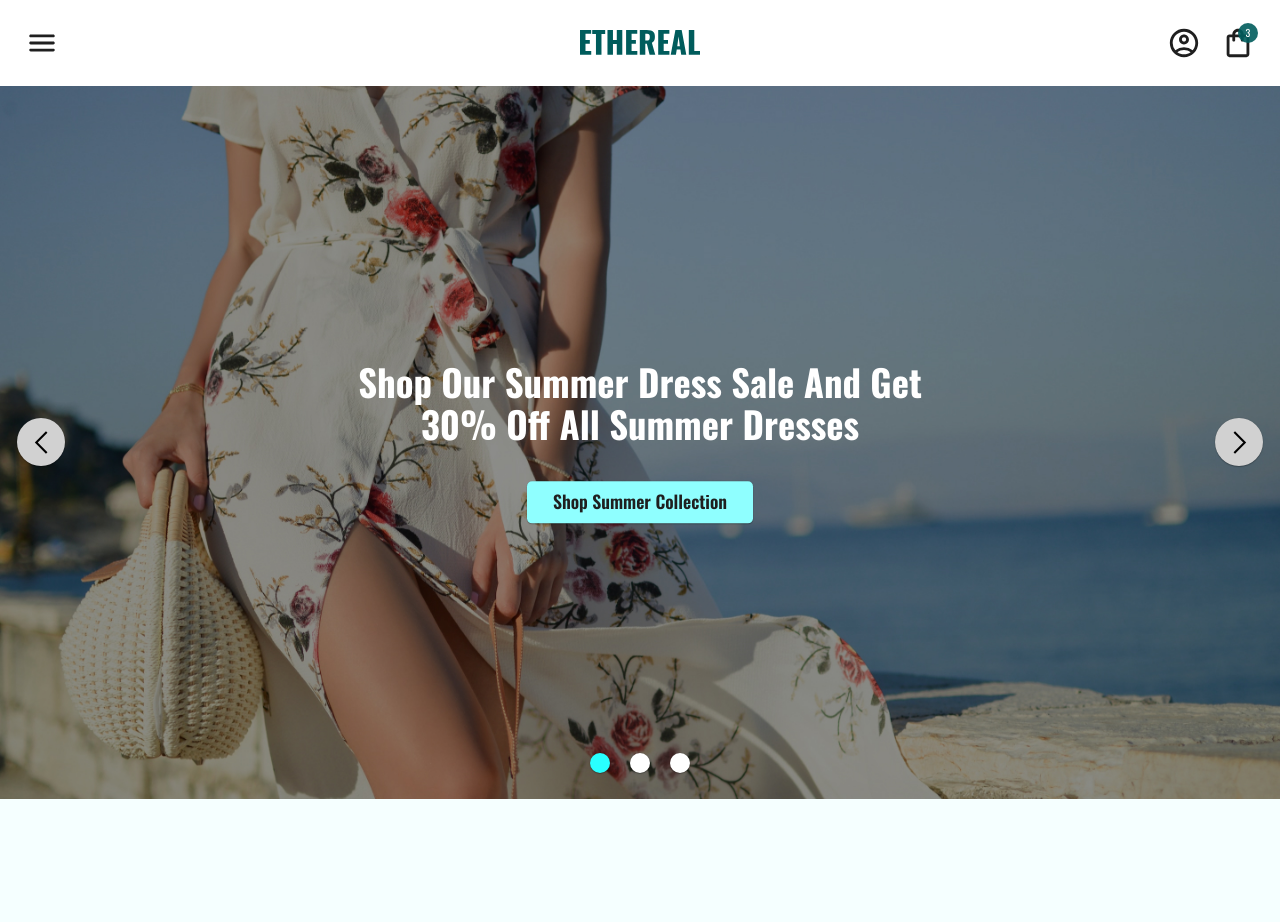
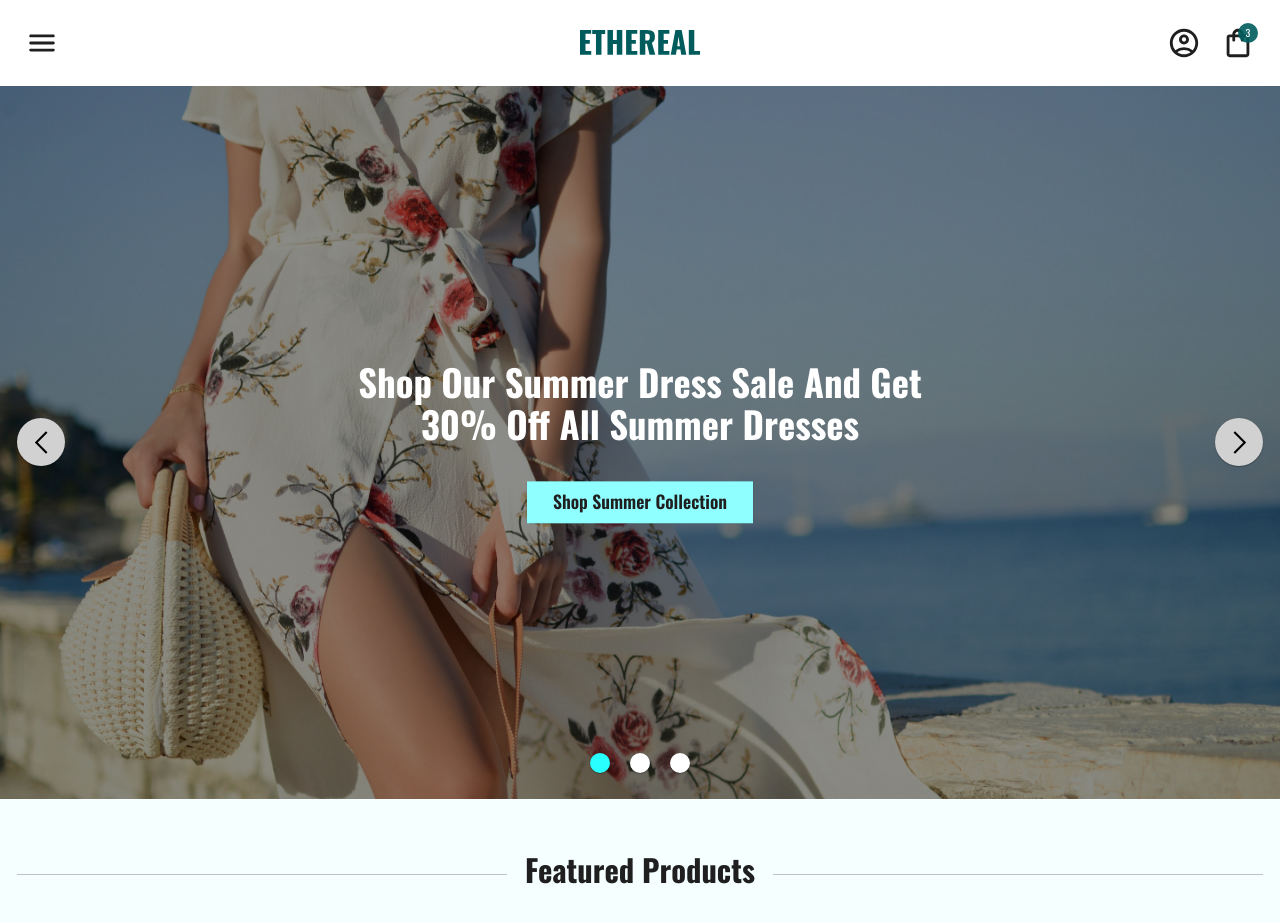
Before and after one commit to ZaidMarrie/ethereal-fashion-store, a Next.js app: page / in a window 1280 px wide. Shown: the top 922 px of the page. Before the commit the page ends 800 px from the top, so only its background shows below. Built offline with nearby package versions, Linux system fonts and the light colour scheme.

Commit message:
refactor: refactor styles to use variables instead

```diff
--- a/pages/index.js
+++ b/pages/index.js
@@ -13,6 +13,12 @@ export default function HomePage() {
 				<CarouselContextProvider>
 					<Carousel />
 				</CarouselContextProvider>
+
+				<div className="container">
+					<section className={styles.section}>
+						<h2 className="section-title">Featured Products</h2>
+					</section>
+				</div>
 			</Layout>
 		</>
 	);
--- a/styles/abstract/_effects.scss
+++ b/styles/abstract/_effects.scss
@@ -1,9 +1,12 @@
+@use "../utils/" as *;
+
 :root {
 	// Border Raduis
-	--rounded-100: 3px;
-	--rounded-200: 5px;
-	--rounded-300: 8px;
-	--rounded-400: 12px;
+	--rounded-100: rem(3);
+	--rounded-200: rem(5);
+	--rounded-300: rem(8);
+	--rounded-400: rem(12);
+	--rounded-full: 50%;
 
 	// Box Shadows
 	--shadow-100: 0px 1px 1px rgb(0 0 0 / 0.25), 0px 0px 1px rgb(31 31 31 / 0.3);
--- a/styles/base/_buttons.scss
+++ b/styles/base/_buttons.scss
@@ -8,7 +8,7 @@
 	text-transform: capitalize;
 	color: hsl(var(--clr-neutral-50));
 	padding: rem(12) rem(26);
-	border-radius: rem(5);
+	border-radius: var(--rounded-200);
 	background-color: hsl(var(--clr-primary-900));
 	box-shadow: var(--shadow-100);
 	transition: background-color 150ms linear;
--- a/styles/base/_typography.scss
+++ b/styles/base/_typography.scss
@@ -19,3 +19,26 @@ a {
 		text-decoration: none;
 	}
 }
+
+.section-title {
+	font-size: var(--fs-700);
+	display: grid;
+	align-items: center;
+	grid-template-columns: 1fr auto 1fr;
+
+	&::before,
+	&::after {
+		content: "";
+		height: 1px;
+		transform: translateY(0.25rem);
+		background-color: hsl(var(--clr-neutral-500) / 0.5);
+	}
+
+	&::before {
+		margin-right: var(--space-400);
+	}
+
+	&::after {
+		margin-left: var(--space-400);
+	}
+}
--- a/styles/components/Badge.module.scss
+++ b/styles/components/Badge.module.scss
@@ -9,7 +9,7 @@
 	color: hsl(var(--clr-neutral-50));
 	width: rem(20);
 	aspect-ratio: 1;
-	border-radius: 50%;
+	border-radius: var(--rounded-full);
 	background-color: hsl(var(--clr-primary-900) / 0.9);
 	display: grid;
 	place-items: center;
--- a/styles/components/Carousel.module.scss
+++ b/styles/components/Carousel.module.scss
@@ -24,7 +24,7 @@
 
 	& > button {
 		aspect-ratio: 1;
-		border-radius: 50%;
+		border-radius: var(--rounded-full);
 		box-shadow: var(--shadow-100);
 	}
 }
--- a/styles/components/CartItem.module.scss
+++ b/styles/components/CartItem.module.scss
@@ -37,7 +37,7 @@
 	&__button {
 		aspect-ratio: 1;
 		padding: var(--space-100);
-		border-radius: 50%;
+		border-radius: var(--rounded-full);
 	}
 
 	&__details {
--- a/styles/components/CartMenu.module.scss
+++ b/styles/components/CartMenu.module.scss
@@ -4,7 +4,7 @@
 .menu {
 	width: rem(300);
 	padding: var(--space-200-300);
-	border-radius: 5px;
+	border-radius: var(--rounded-200);
 	background-color: hsl(var(--clr-neutral-50));
 	box-shadow: var(--shadow-100);
 	position: absolute;
--- a/styles/components/IconButton.module.scss
+++ b/styles/components/IconButton.module.scss
@@ -5,7 +5,7 @@
 	width: rem(50);
 	aspect-ratio: 1;
 	padding: rem(8);
-	border-radius: 50%;
+	border-radius: var(--rounded-full);
 	display: flex;
 	align-items: center;
 	justify-content: center;
--- a/styles/pages/Home.module.scss
+++ b/styles/pages/Home.module.scss
@@ -1,5 +1,6 @@
+@use "../utils/" as *;
+
 // ==================== Home Page ==================== //
-.title {
-	margin-top: 3rem;
-	text-align: center;
+.section {
+	padding-block: var(--space-700);
 }
```
